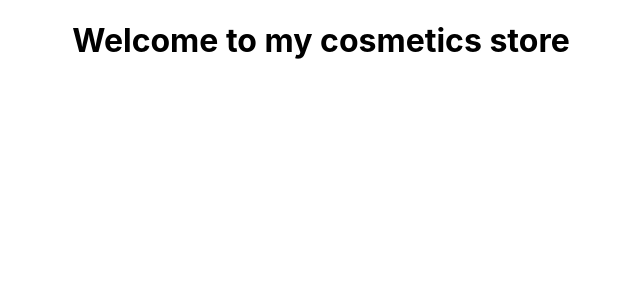
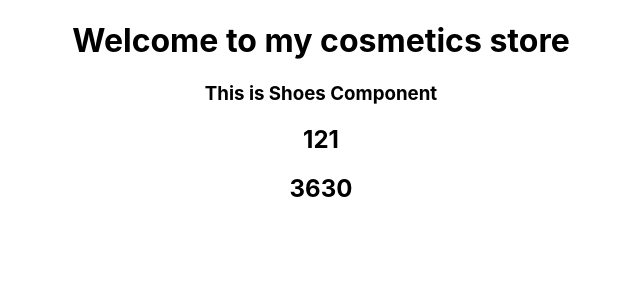
Before and after one commit to mehedi-hasan-shuvon/react-storage-and-hanler, a React (Create React App) app: page / in a window 1280 px wide. Shown: the top 300 px of the page, without its empty margins (319-959 px from the left). Built offline with nearby package versions, Linux system fonts and the light colour scheme.

Commit message:
learn export and import

```diff
--- a/src/App.js
+++ b/src/App.js
@@ -1,11 +1,13 @@
 import logo from './logo.svg';
 import './App.css';
 import Cosmatics from './components/Cosmatics/Cosmatics';
+import Shoes from './components/Shoes/Shoes';
 
 function App() {
   return (
     <div className="App">
       <Cosmatics></Cosmatics>
+      <Shoes></Shoes>
     </div>
   );
 }
--- /dev/null
+++ b/src/components/Shoes/Shoes.js
@@ -0,0 +1,20 @@
+import React from 'react';
+import { add, multiply } from '../../utilities/calculate';
+// import add from '../../utilities/calculate';
+
+const Shoes = () => {
+    const first = 55;
+    const second = 66;
+    const total = add(first, second);
+    const multotal = multiply(first, second);
+
+    return (
+        <div>
+            <h3>This is Shoes Component</h3>
+            <h2>{total}</h2>
+            <h2>{multotal}</h2>
+        </div>
+    );
+};
+
+export default Shoes;
--- /dev/null
+++ b/src/utilities/calculate.js
@@ -0,0 +1,9 @@
+const add = (first, second) => {
+    return first + second
+}
+
+const multiply = (first, second) => {
+    return first * second;
+}
+
+export { add, multiply };
```
Also changed, not shown: src/components/Shoes/Shoes.css (added).
